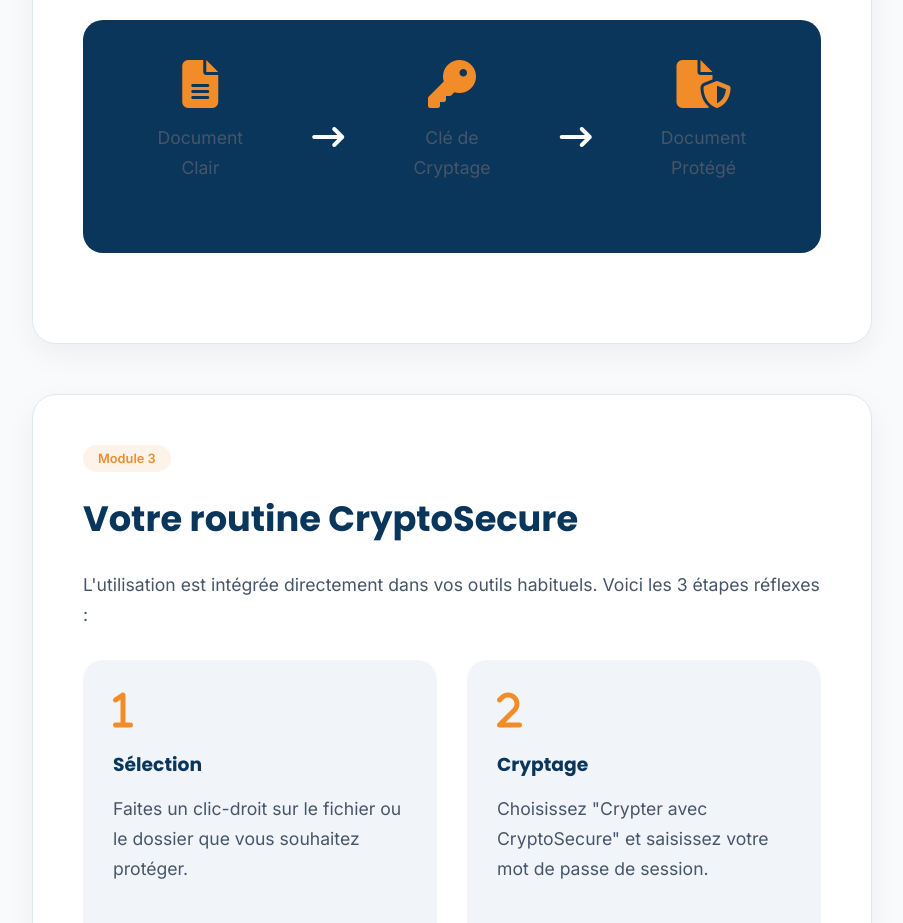
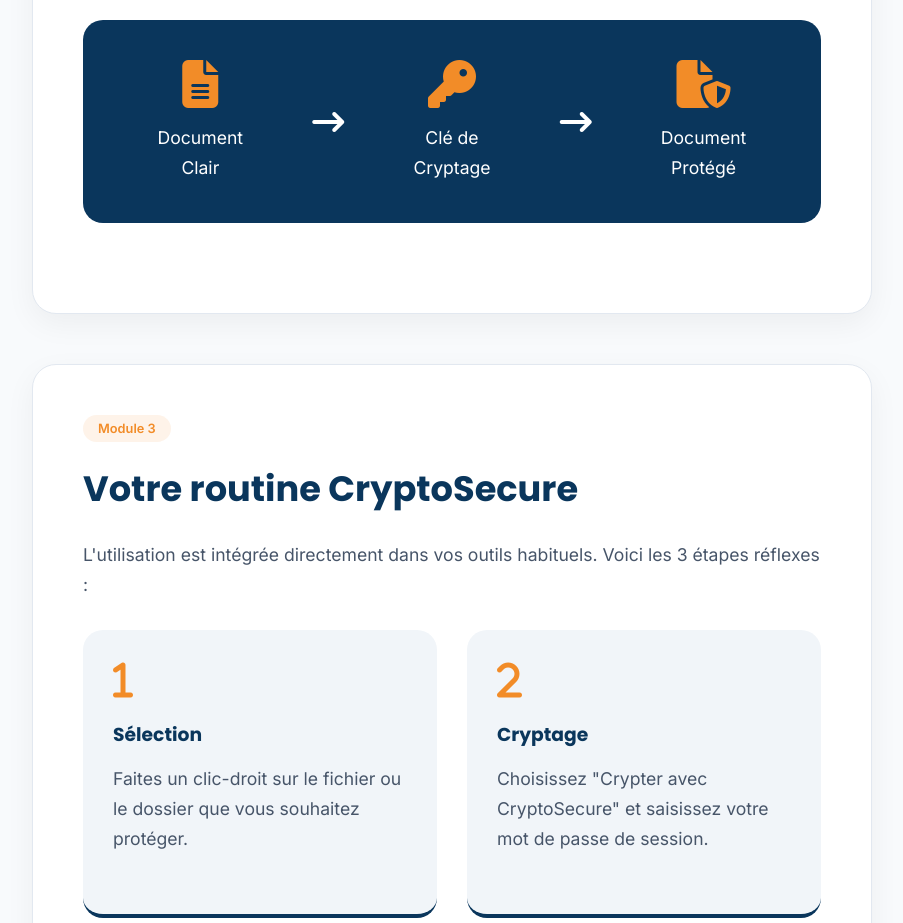
Before and after one commit to adambekhti/formation-cryptage_ciel-gas, a plain HTML site: page index.html in a window 1280 px wide. Shown: the part 1000-1923 px from the top of the page, without its empty margins (348-1251 px from the left). Drawn offline with Linux system fonts and the light colour scheme.

Commit message:
Couleur du texte changer dans le Module 2

```diff
--- a/index.html
+++ b/index.html
@@ -114,6 +114,7 @@
         }
 
         .schema-item i { font-size: 3rem; color: var(--accent); margin-bottom: 15px; }
+        .schema-item p { color: white; margin-bottom: 0; } /* Règle ajoutée pour forcer le texte en blanc et retirer la marge */
 
         /* QUIZ */
         .quiz-section { background: #0f172a; color: white; padding: 40px; border-radius: 20px; }
```
